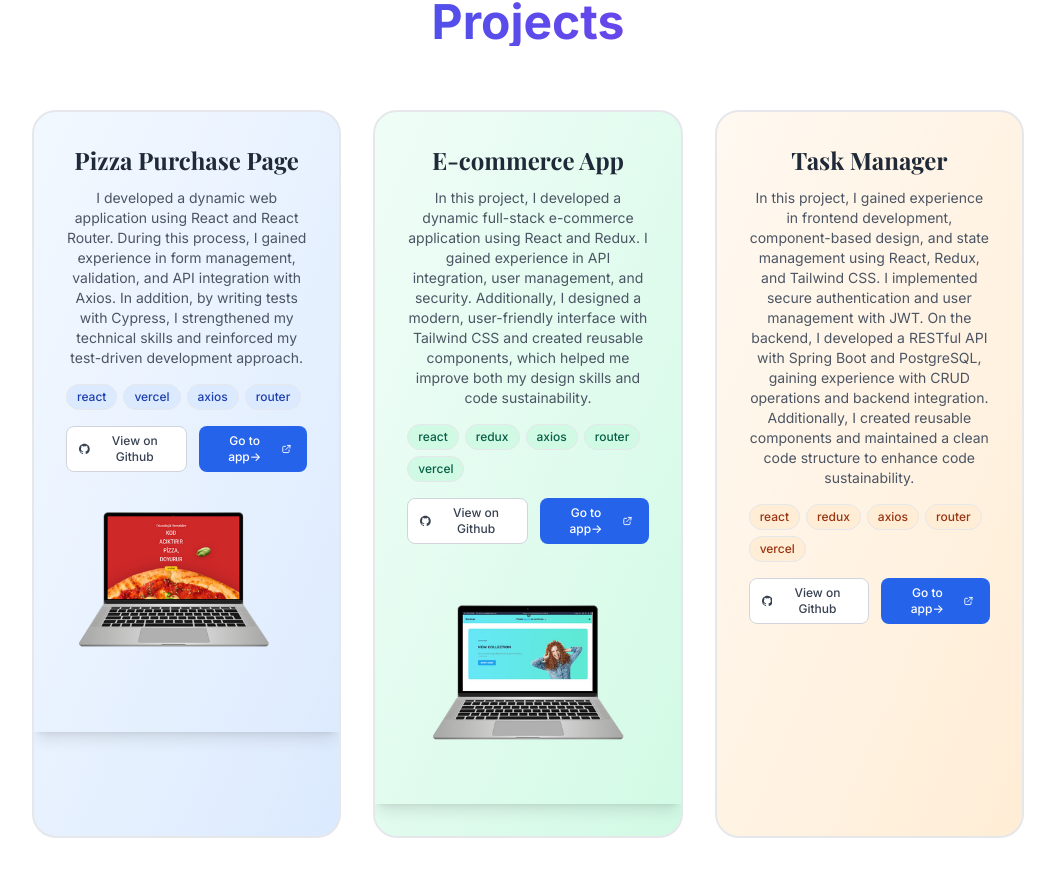
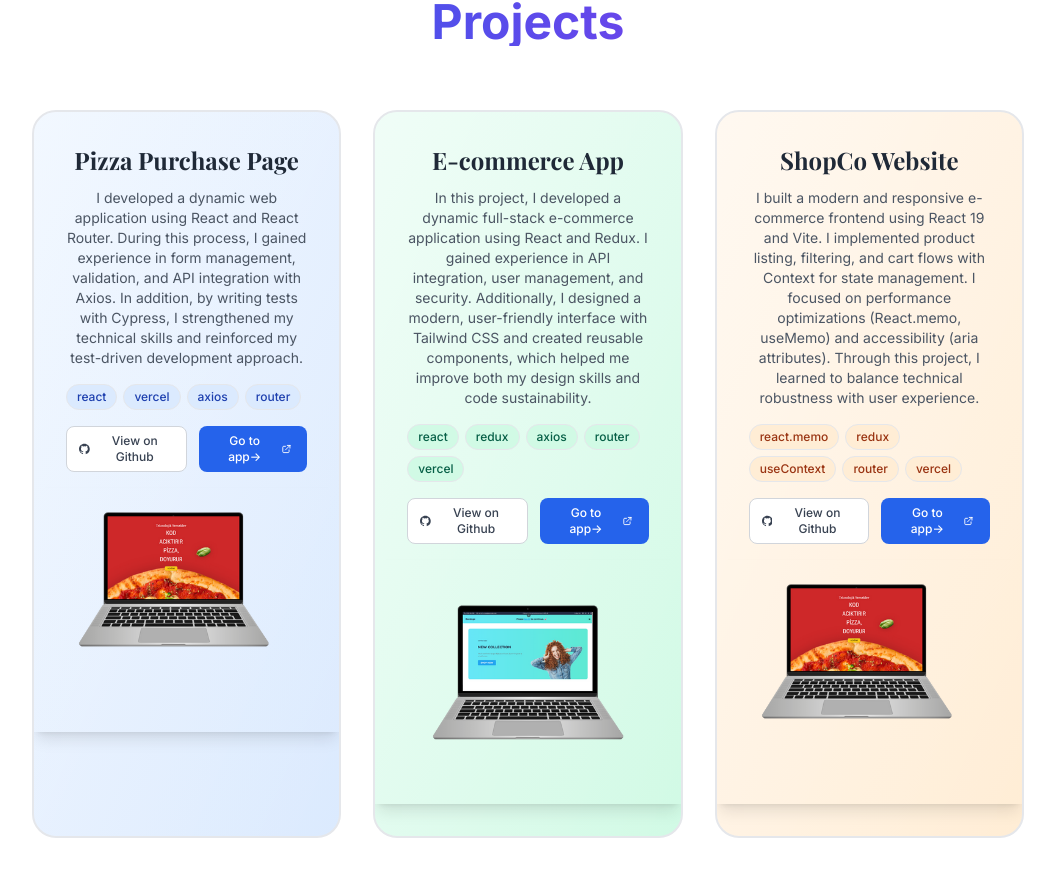
Before and after one commit to hediye-ersan/My-page, a React (Vite) app: page / in a window 1280 px wide. Shown: the part 2342-3218 px from the top of the page, without its empty margins (112-1167 px from the left). Built offline with nearby package versions, Linux system fonts and the light colour scheme; a web font is replaced by a local one.

Commit message:
Update project details in myData.js; replaced third project description and title with new e-commerce project, updated skills and images for consistency.

```diff
--- a/src/data/myData.js
+++ b/src/data/myData.js
@@ -104,12 +104,12 @@ const myData = {
                 "image": "/images/laptop-img2.png"
             },
               "thirdProject": {
-                "title": "Task Manager",
-                "text": "In this project, I gained experience in frontend development, component-based design, and state management using React, Redux, and Tailwind CSS. I implemented secure authentication and user management with JWT. On the backend, I developed a RESTful API with Spring Boot and PostgreSQL, gaining experience with CRUD operations and backend integration. Additionally, I created reusable components and maintained a clean code structure to enhance code sustainability.",
+                "title": "ShopCo Website",
+                "text": "I built a modern and responsive e-commerce frontend using React 19 and Vite. I implemented product listing, filtering, and cart flows with Context for state management. I focused on performance optimizations (React.memo, useMemo) and accessibility (aria attributes). Through this project, I learned to balance technical robustness with user experience.",
                 "skills":{
-                    "react":"react",
+                    "react.memo":"react.memo",
                     "redux": "redux",
-                    "axios": "axios",
+                    "useContext": "useContext",
                     "router": "router",
                     "vercel": "vercel"
                 },
@@ -117,7 +117,7 @@ const myData = {
                     "text": "View on Github",
                     "button": "Go to app->"
                 },
-                "image": ""
+                "image": "/images/laptop-img1.png"
             }
         },
         "footer": {
@@ -133,7 +133,7 @@ const myData = {
     "tr": {
         "bio": {
             "title": "Merhaba! 👋",
-            "text": "Ben Hediye, Full Stack Developer olarak hem frontend hem bavkend geliştirme konusunda deneyim sahibiyim. Ayrıca veri tabanı yönetimi(PostgreSQL) ve veri odaklı çözümler geliştirme konularında da bilgi sahibiyim. Öğrenmeye açık yapım, problem çözme becerilerim ve farklı teknolojileri araştırarak proje geliştirme tutkum ile kendimi sürekli geliştirmeyi hedefliyorum. Portfolyomda gerçekleştirdiğim projeleri inceleyebilir, benimle iletişime geçebilirsiniz.",
+            "text": "Ben Hediye, Full Stack Developer olarak hem frontend hem backend geliştirme konusunda deneyim sahibiyim. Ayrıca veri tabanı yönetimi(PostgreSQL) ve veri odaklı çözümler geliştirme konularında da bilgi sahibiyim. Öğrenmeye açık yapım, problem çözme becerilerim ve farklı teknolojileri araştırarak proje geliştirme tutkum ile kendimi sürekli geliştirmeyi hedefliyorum. Portfolyomda gerçekleştirdiğim projeleri inceleyebilir, benimle iletişime geçebilirsiniz.",
             "logo1": "/images/github.png",
             "darkLogo1": "/images/github1.png",
             "logo2": "/images/LinkedIn.png",
@@ -233,20 +233,20 @@ const myData = {
                 "image": "/images/laptop-img2.png"
             },
              "thirdProject": {
-                "title": "Görev Yöneticisi Uygulaması",
-                "text": "Bu projede React, Redux ve Tailwind CSS kullanarak frontend geliştirme, komponent tabanlı tasarım ve state yönetimi konusunda deneyim kazandım. JWT tabanlı kimlik doğrulama ve kullanıcı yönetimi ile güvenli oturum yönetimi uyguladım. Spring Boot ve PostgreSQL ile RESTful API geliştirdim, CRUD işlemleri ve backend entegrasyonu konusunda tecrübe edindim. Ayrıca yeniden kullanılabilir komponentler ve temiz kod yapısı oluşturarak kod sürdürülebilirliğini geliştirdim.",
+                "title": "ShopCo Website",
+                "text": "React 19 ve Vite ile modern ve responsive bir e-ticaret arayüzü geliştirdim. Ürün listeleme, filtreleme ve sepet akışlarını Context ile yönettim. Performans optimizasyonları (React.memo, useMemo) ve erişilebilirlik (aria özellikleri) üzerine çalıştım. Bu projede hem teknik sağlamlık hem de kullanıcı deneyimine odaklanmayı öğrendim.",
                 "skills":{
-                    "react":"react",
-                    "jwt": "jwt",
-                    "spring boot": "spring boot",
-                    "restful api": "restful api",
-                    "postgreSQL": "postgreSQL",
+                    "react.memo":"react.memo",
+                    "redux": "redux",
+                    "useContext": "useContext",
+                    "router": "router",
+                    "vercel": "vercel"
                 },
                 "viewGit": {
                     "text": "Github'da Görüntüle",
                     "button": "Uygulamaya Git->"
                 },
-                "image": ""
+                "image": "/images/laptop-img3.png"
             }
         },
         "footer": {
```
